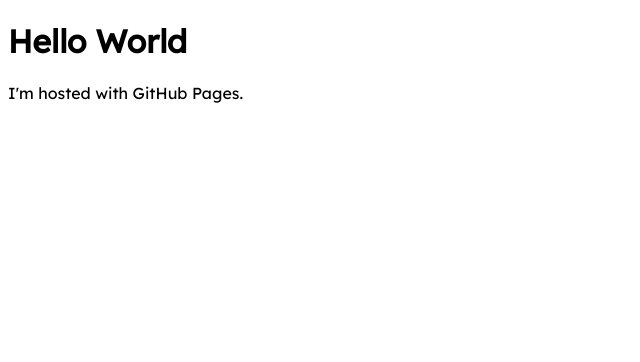
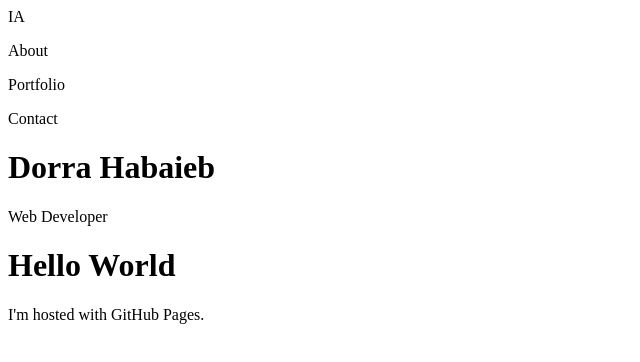
Before and after one commit to dorra12/dorra12.github.io, a plain HTML site: page index.html in a window 1280 px wide. Shown: the whole page, without its empty margins (0-640 px from the left). Drawn offline with Linux system fonts and the light colour scheme; a web font is replaced by a local one.

Commit message:
add navbar

```diff
--- /dev/null
+++ b/css/style.css
@@ -0,0 +1,14 @@
+*,
+body {
+    margin: 0;
+    padding: 0;
+    box-sizing: border-box;
+}
+
+html {
+    font-size: 62.5%;
+}
+
+body {
+    font-size: 1.4rem;
+}
--- a/index.html
+++ b/index.html
@@ -2,16 +2,29 @@
 <html>
 
 <head>
-    <title>Dorra Habaieb</title>
+    <meta charset="utf-8">
     <link href="https://fonts.googleapis.com/css?family=Lexend+Deca|Muli&display=swap" rel="stylesheet">
-    <style type="text/css">
-        body {
-            font-family: "Lexend Deca";
-        }
-    </style>
+    <meta name="viewport" content="width=device-width, initial-scale=1, shrink-to-fit=no">
+    <title>Dorra Habaieb | Web Developer Portfolio</title>
 </head>
 
 <body>
+    <nav class="navbar">
+        <div class="logo">
+            <span> IA </span>
+        </div>
+        <div class="menu">
+            <p>About</p>
+            <p>Portfolio</p>
+            <p>Contact</p>
+        </div>
+    </nav>
+    <div class="container_main">
+        <div class="container">
+            <h1 class="heading_container">Dorra Habaieb</h1>
+            <span class="text_container">Web Developer</span>
+        </div>
+    </div>
     <h1>Hello World</h1>
     <p>I'm hosted with GitHub Pages.</p>
 </body>
```
